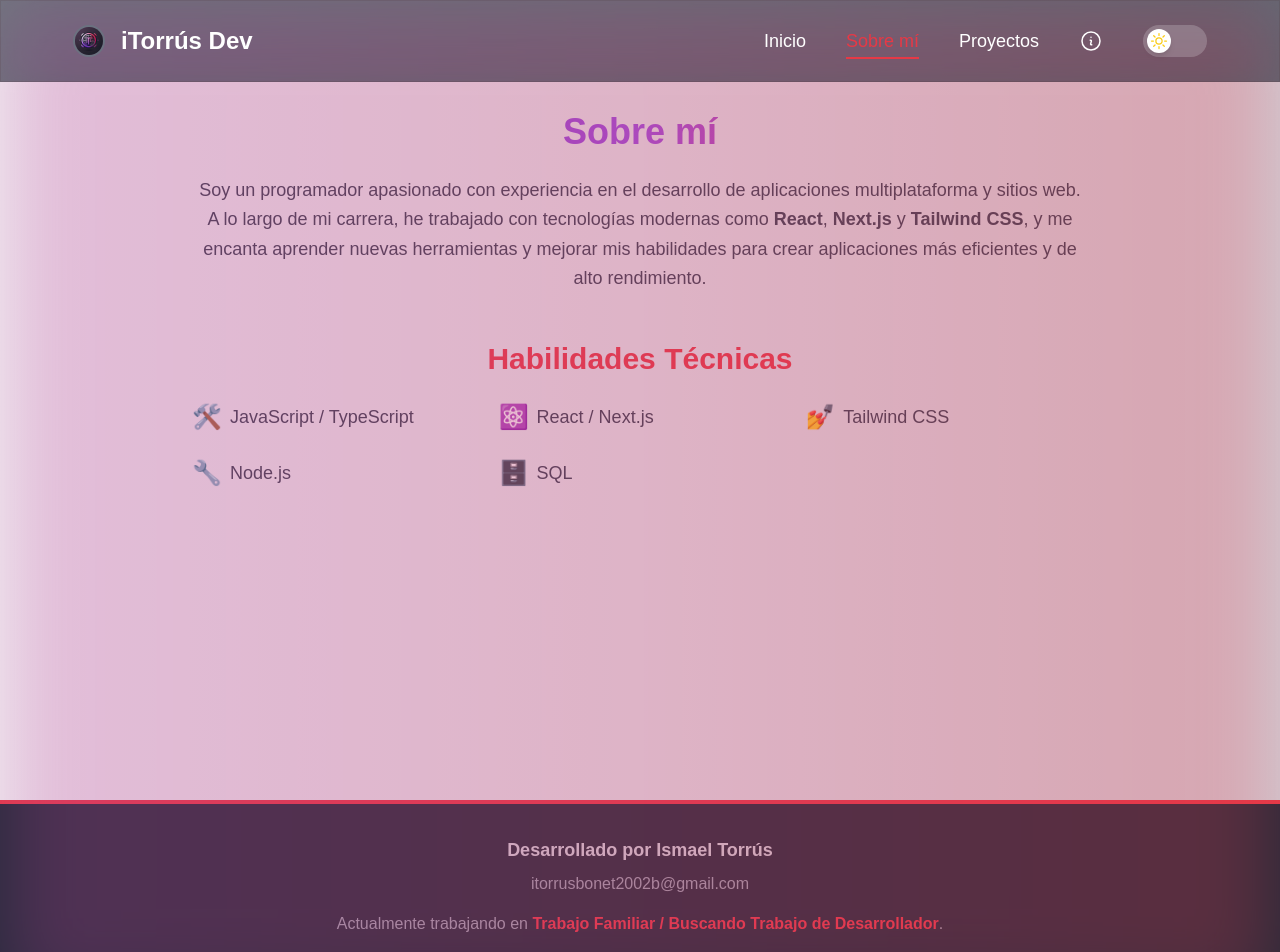
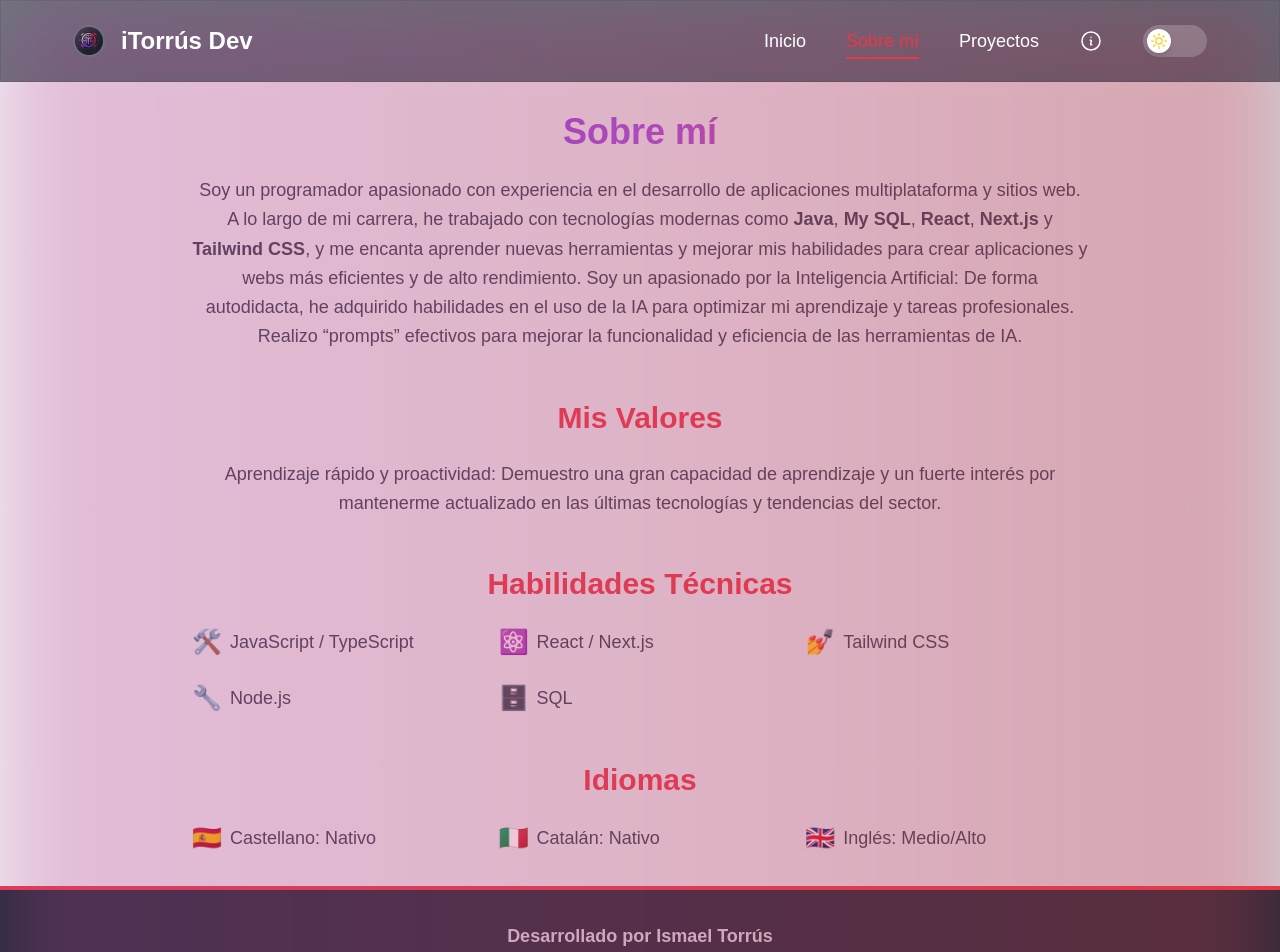
Before and after one commit to Kilex79/MiPortafolios, a Next.js app: page /sobre-mi in a window 1280 px wide. Shown: the top 952 px of the page. Built offline with nearby package versions, Linux system fonts and the light colour scheme.

Commit message:
Update SobreMi component to enhance personal description and add language skills section

```diff
--- a/src/app/sobre-mi/page.tsx
+++ b/src/app/sobre-mi/page.tsx
@@ -7,7 +7,14 @@ const SobreMi = () => {
                 </h1>
                 <p className="mt-6 text-lg text-gray-700 dark:text-gray-300 leading-relaxed">
                     Soy un programador apasionado con experiencia en el desarrollo de aplicaciones multiplataforma y sitios web.
-                    A lo largo de mi carrera, he trabajado con tecnologías modernas como <strong>React</strong>, <strong>Next.js</strong> y <strong>Tailwind CSS</strong>, y me encanta aprender nuevas herramientas y mejorar mis habilidades para crear aplicaciones más eficientes y de alto rendimiento.
+                    A lo largo de mi carrera, he trabajado con tecnologías modernas como <strong>Java</strong>, <strong>My SQL</strong>, <strong>React</strong>, <strong>Next.js</strong> y <strong>Tailwind CSS</strong>, y me encanta aprender nuevas herramientas y mejorar mis habilidades para crear aplicaciones y webs más eficientes y de alto rendimiento. Soy un apasionado por la Inteligencia Artificial: De forma autodidacta, he adquirido habilidades en el uso de la IA para optimizar mi aprendizaje y tareas profesionales. Realizo “prompts” efectivos para mejorar la funcionalidad y eficiencia de las herramientas de IA.
+                </p>
+
+                <h2 className="text-3xl font-semibold text-center text-rojo mt-12">
+                    Mis Valores
+                </h2>
+                <p className="mt-6 text-lg text-gray-700 dark:text-gray-300 leading-relaxed">
+                    Aprendizaje rápido y proactividad: Demuestro una gran capacidad de aprendizaje y un fuerte interés por mantenerme actualizado en las últimas tecnologías y tendencias del sector.
                 </p>
             </div>
 
@@ -38,6 +45,27 @@ const SobreMi = () => {
                     </li>
                 </ul>
             </div>
+
+            <div className="mt-12 max-w-4xl mx-auto">
+                <h2 className="text-3xl font-semibold text-center text-rojo">
+                    Idiomas
+                </h2>
+                <ul className="mt-6 grid grid-cols-1 sm:grid-cols-2 md:grid-cols-3 gap-6 text-lg text-gray-700 dark:text-gray-300">
+                    <li className="flex items-center space-x-2">
+                        <span className="text-2xl text-rojo">🇪🇸</span>
+                        <span>Castellano: Nativo</span>
+                    </li>
+                    <li className="flex items-center space-x-2">
+                        <span className="text-2xl text-rojo">🇮🇹</span>
+                        <span>Catalán: Nativo</span>
+                    </li>
+                    <li className="flex items-center space-x-2">
+                        <span className="text-2xl text-rojo">🇬🇧</span>
+                        <span>Inglés: Medio/Alto</span>
+                    </li>
+                </ul>
+            </div>
+
         </div>
     );
 };
```
